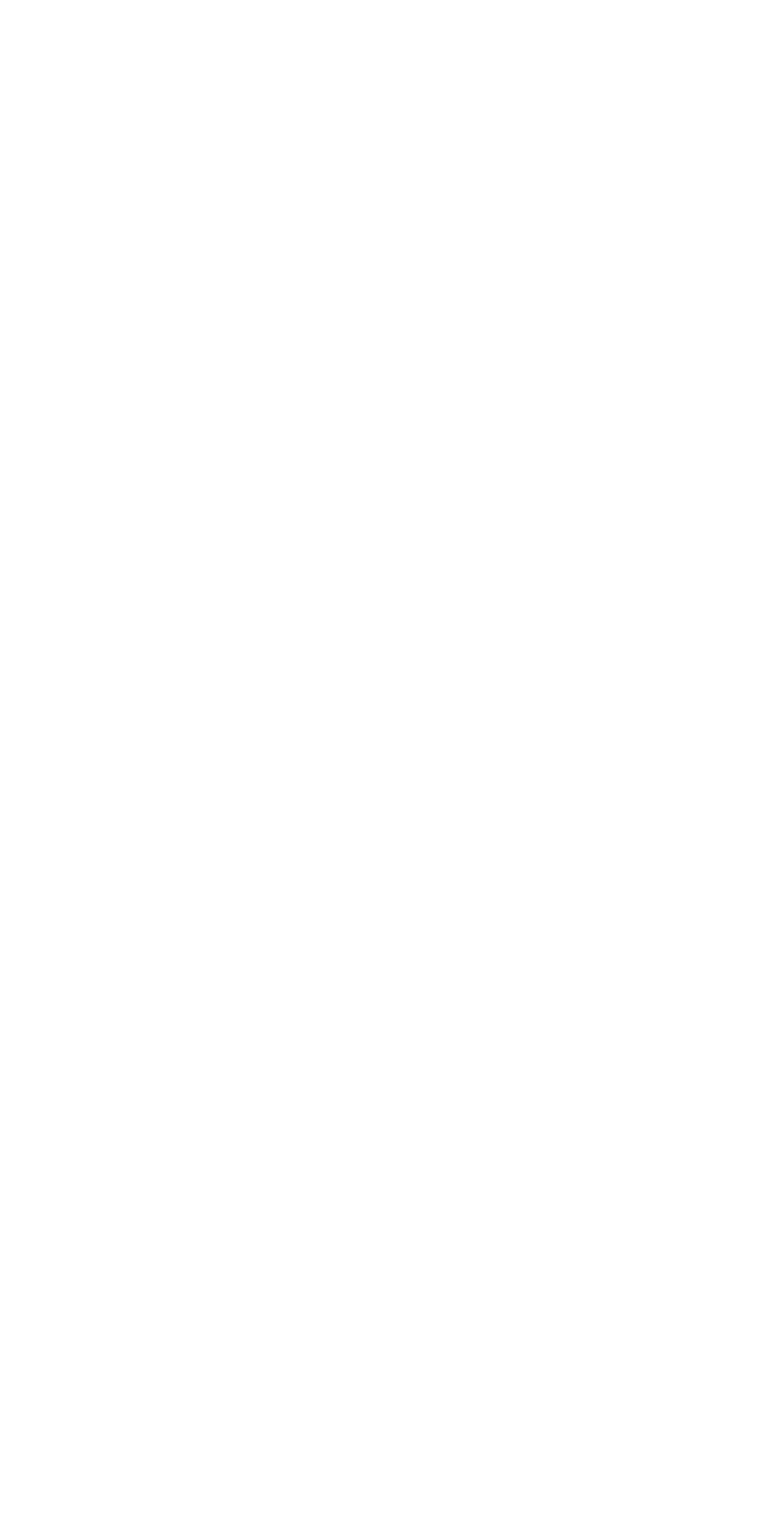
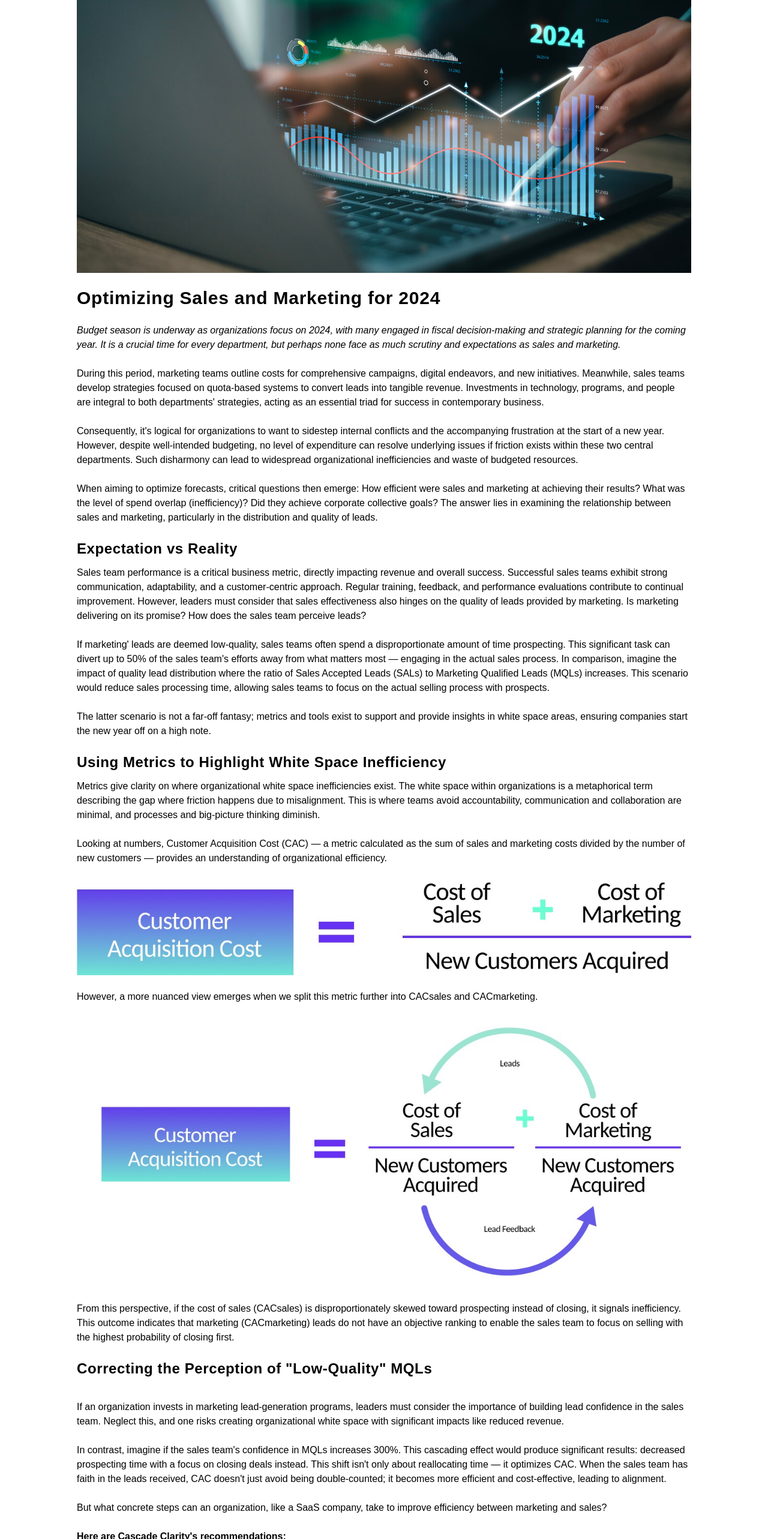
Before and after one commit to SalesBox-EM/cascade, a React (Create React App) app: page /Blog_OptimizingSales in a window 1280 px wide. Before the commit this address had no page. Shown: the part 175-2741 px from the top of the page at 60% size. Before the commit the page ends 800 px from the top, so only its background shows below. Built offline with nearby package versions, Linux system fonts and the light colour scheme.

Commit message:
Latest Blog Added

```diff
--- a/src/Components/Inight.jsx
+++ b/src/Components/Inight.jsx
@@ -2,6 +2,9 @@ import React from 'react'
 import ImageOne from '../Assets/1.jpg.png'
 import ImageTwo from '../Assets/1.jpg (1).png'
 import ImageThree from '../Assets/1.jpg (2).png'
+import ImageFour from '../Assets/optimize_preview.jpg'
+import ImageFive from '../Assets/white_preview 1.png'
+import ImageSix from '../Assets/Navigate_Preview.jpg'
 import { HashLink } from 'react-router-hash-link'
 const Insight = () => {
     return (
@@ -40,9 +43,40 @@ const Insight = () => {
                                 <h5 className='text-xl italic  '>Staying relevant in the ever-changing business landscape requires ongoing innovation and adaptation. Often leveraging the latest ... <HashLink className='hover:text-blue-600 not-italic transition-all duration-100 ease-in' to={'/Blog_EngagedExecs/#head'}>Read More</HashLink> </h5>
                             </div>
                         </div>
-                        {/*
-                        <h5 className='text-xl line-clamp-3'>While tech trends are tipping towards automation, execs must remain present. According to a recent notable study relationships ...</h5>
-                        <a href="/" className='w-full text-end '>Read More</a> */}
+
+                    </div>
+                    <div className='w-full flex flex-col items-start gap-4  max-w-[500px] h-full'>
+                        <img src={ImageFour} alt="Optimizing Sales and Marketing for 2024" />
+                        <div className='w-full flex flex-col justify-between h-full gap-3 '>
+                            <h3 className='text-black text-2xl md:text-3xl mb-3 w-full md:w-2/3'>Optimizing Sales and Marketing for 2024</h3>
+                            <h6>December 13, 2023</h6>
+                            <div className='inline-flex items-baseline flex-wrap '>
+                                <h5 className='text-xl italic  '>Budget season is underway as organizations focus on 2024, with many engaged in fiscal decision-making and strategic planning for the coming year ... <HashLink className='hover:text-blue-600 not-italic transition-all duration-100 ease-in' to={'/Blog_OptimizingSales/#head'}>Read More</HashLink> </h5>
+                            </div>
+                        </div>
+
+                    </div>
+                    <div className='w-full flex flex-col items-start gap-4  max-w-[500px] h-full'>
+                        <img src={ImageFive} alt="White Space Metric®: A Case Study" />
+                        <div className='w-full flex flex-col justify-between h-full gap-3 '>
+                            <h3 className='text-black text-2xl md:text-3xl mb-3 w-full md:w-2/3'>White Space Metric®: A Case Study</h3>
+                            <h6>November 8, 2023</h6>
+                            <div className='inline-flex items-baseline flex-wrap '>
+                                <h5 className='text-xl italic  '>In the consistently changing software sector, the ability to adapt and innovate reigns supreme, meaning minimizing cross-organizational friction ... <HashLink className='hover:text-blue-600 not-italic transition-all duration-100 ease-in' to={'/Blog_EngagedExecs/#head'}>Read More</HashLink> </h5>
+                            </div>
+                        </div>
+
+                    </div>
+                    <div className='w-full flex flex-col items-start gap-4  max-w-[500px] h-full'>
+                        <img src={ImageSix} alt="Navigating Cross-Organizational Challenges: Insights from Senior Leadership in Software" />
+                        <div className='w-full flex flex-col justify-between h-full gap-3 '>
+                            <h3 className='text-black text-2xl md:text-3xl mb-3 w-full '>Navigating Cross-Organizational Challenges: Insights from Senior Leadership in Software</h3>
+                            <h6>September 20, 2023</h6>
+                            <div className='inline-flex items-baseline flex-wrap '>
+                                <h5 className='text-xl italic  '>Modern business tells many tales of organizations that had the potential to succeed but struggled due to the misalignment of internal processes ... <HashLink className='hover:text-blue-600 not-italic transition-all duration-100 ease-in' to={'/Blog_EngagedExecs/#head'}>Read More</HashLink> </h5>
+                            </div>
+                        </div>
+
                     </div>
                 </div>
             </div>
--- a/src/Components/Pages/Blogs.jsx/Optimize.jsx
+++ b/src/Components/Pages/Blogs.jsx/Optimize.jsx
@@ -1,7 +1,7 @@
 import React from 'react'
-import ImageOne from '../../../Assets/BlogImage1.png'
-import ImageTwo from '../../../Assets/1.jpg (1).png'
-import ImageThree from '../../../Assets/1.jpg (2).png'
+import ImageOne from '../../../Assets/optimize_preview.jpg'
+import ImageTwo from '../../../Assets/optimize_chart_1.jpg'
+import ImageThree from '../../../Assets/optimize_chart_2.jpg'
 import NavBar from '../../NavBar'
 import Footer from '../../Footer/Footer'
 import { HashLink } from 'react-router-hash-link'
@@ -14,86 +14,94 @@ const Optimize = () => {
                 <img src={ImageOne} className='xl:w-[80%] max-w-[1061px] w-[95%] mt-[130px]  max-h-[500px]    object-cover     ' alt="" />
 
                 <div className='xl:w-[80%] max-w-[1061px] w-[95%] h-full flex flex-col mt-6 gap-6'>
-                    <h1 className='text-black text-xl md:text-2xl xl:text-3xl 2xl:text-4xl  '>The Invisible Barrier to Business Breakthroughs
+                    <h1 className='text-black text-xl md:text-2xl xl:text-3xl 2xl:text-4xl  '>Optimizing Sales and Marketing for 2024
                     </h1>
-                    <p className='italic'>In today's competitive corporate landscape, consistent breakthroughs are essential for organizations to stay ahead. However, despite abundant talent and resources, many companies encounter obstacles that stifle innovation and hinder growth, such as the silo effect.
+                    <p className='italic'>Budget season is underway as organizations focus on 2024, with many engaged in fiscal decision-making and strategic planning for the coming year. It is a crucial time for every department, but perhaps none face as much scrutiny and expectations as sales and marketing.
                     </p>
-                    <p>Visualize a city with numerous skyscrapers, glittering buildings, and corporate offices, each towering in isolation without connecting bridges or communication. This disconnected urban landscape mirrors an organizational phenomenon more attributable to psychology than any managerial or leadership deficiency — the silo effect.</p>
-                    <p>Essentially, silos are functional departments operating independently within an organization, often with minimal collaboration and obstructed information flow. This fragmentation can cause strategic decision-making to be biased, incomplete, and obscured, leading to business inefficiencies, communication gaps, and all-around frustration due to a lack of organizational cohesion. However, there are measures companies can implement to help prevent silos from negatively impacting daily operations. </p>
+                    <p>During this period, marketing teams outline costs for comprehensive campaigns, digital endeavors, and new initiatives. Meanwhile, sales teams develop strategies focused on quota-based systems to convert leads into tangible revenue. Investments in technology, programs, and people are integral to both departments' strategies, acting as an essential triad for success in contemporary business.</p>
+                    <p>Consequently, it's logical for organizations to want to sidestep internal conflicts and the accompanying frustration at the start of a new year. However, despite well-intended budgeting, no level of expenditure can resolve underlying issues if friction exists within these two central departments. Such disharmony can lead to widespread organizational inefficiencies and waste of budgeted resources.</p>
+                    <p>When aiming to optimize forecasts, critical questions then emerge: How efficient were sales and marketing at achieving their results? What was the level of spend overlap (inefficiency)? Did they achieve corporate collective goals? The answer lies in examining the relationship between sales and marketing, particularly in the distribution and quality of leads.</p>
                     <div>
-                        <h3 className='text-2xl  2xl:text-3xl text-black font-semibold  mb-3'>Silo Struggles</h3>
-                        <p>Silos can arise in even the most well-known brands. If an organization suspects silos within their business, they should act to remove them. A compelling illustration of this is Sony. Despite being a tech giant known for groundbreaking innovations, Sony has encountered the silo effect numerous times, hindering synergies across its diverse business units</p>
+                        <h3 className='text-2xl  2xl:text-3xl text-black font-semibold  mb-3'>Expectation vs Reality</h3>
+                        <p>Sales team performance is a critical business metric, directly impacting revenue and overall success. Successful sales teams exhibit strong communication, adaptability, and a customer-centric approach. Regular training, feedback, and performance evaluations contribute to continual improvement. However, leaders must consider that sales effectiveness also hinges on the quality of leads provided by marketing. Is marketing delivering on its promise? How does the sales team perceive leads? </p>
                     </div>
-                    <p>One such example of Sony's initial hesitation to embrace change features in a 2015 book, <a href="https://www.theguardian.com/books/2015/oct/17/the-silo-effect-why-putting-everything-in-its-place-isnt-such-a-bright-idea-gillian-tett-review" target="_blank" rel="noopener noreferrer" className='text-base text-blue-600 underline hover:text-blue-800 ease-in transition-all duration-100'>The Silo Effect</a>, by Gillian Tett — a read that today’s modern businesses should refer back to. In it, Tett describes how Sony's successful PlayStation department guarded its independence as the new CEO, Howard Stringer, attempted to break down barriers by tackling silos head-on. Unfortunately, the company missed the mark on significant shifts in tech due to this.
+                    <p>If marketing' leads are deemed low-quality, sales teams often spend a disproportionate amount of time prospecting. This significant task can divert up to 50% of the sales team's efforts away from what matters most — engaging in the actual sales process. In comparison, imagine the impact of quality lead distribution where the ratio of Sales Accepted Leads (SALs) to Marketing Qualified Leads (MQLs) increases. This scenario would reduce sales processing time, allowing sales teams to focus on the actual selling process with prospects.  </p>
+                    <p>
+                        The latter scenario is not a far-off fantasy; metrics and tools exist to support and provide insights in white space areas, ensuring companies start the new year off on a high note.
                     </p>
                     <div>
-                        <h3 className='text-2xl  2xl:text-3xl text-black font-semibold  mb-3'>Toxic Implications</h3>
+                        <h3 className='text-2xl  2xl:text-3xl text-black font-semibold  mb-3'>Using Metrics to Highlight White Space Inefficiency</h3>
                         <p>
-                            The silo effect is not only a structural issue; it can have far-reaching consequences, like hindering an organization's potential. Silos typically foster an environment where departments focus on their own objectives, leading to a lack of shared vision and goals. Information hoarding, minimal transparency, and fierce competition are common within siloed organizations, leading to a toxic working environment.
+                            Metrics give clarity on where organizational white space inefficiencies exist. The white space within organizations is a metaphorical term describing the gap where friction happens due to misalignment. This is where teams avoid accountability, communication and collaboration are minimal, and processes and big-picture thinking diminish.
                         </p>
                     </div>
-                    <p>Further, silos could also impact <a href="https://www.we-worldwide.com/blog/posts/break-down-silos-to-advance-sustainability" target="_blank" rel="noopener noreferrer" className='text-base text-blue-600 underline hover:text-blue-800 ease-in transition-all duration-100'>sustainability initiatives</a>, for example, with brands needing a holistic approach to implement projects company-wide. In other words, an organization's ability to adapt and evolve within the market context decreases with silos.
+                    <p>Looking at numbers, Customer Acquisition Cost (CAC) — a metric calculated as the sum of sales and marketing costs divided by the number of new customers — provides an understanding of organizational efficiency.
                     </p>
-                    <div>
-                        <h3 className='text-2xl  2xl:text-3xl text-black font-semibold  mb-3'>Breaking Through Barriers
-                        </h3>
-                        <p>
-                            Breaking down silos is a crucial step toward achieving business breakthroughs. However, all is not lost; there are ways to de-silo organizations by cultivating a culture of collaboration and shared purpose. Here are some key approaches to empower companies in their battle to conquer the silo effect:
-                        </p>
+                    <img src={ImageTwo} alt="Customer Acquisition Cost" />
+                    <p>However, a more nuanced view emerges when we split this metric further into CACsales and CACmarketing.</p>
+                    <img src={ImageThree} alt="CACsales plus CACmarketing." />
+                    <p>
+                        From this perspective, if the cost of sales (CACsales) is disproportionately skewed toward prospecting instead of closing, it signals inefficiency. This outcome indicates that marketing (CACmarketing) leads do not have an objective ranking to enable the sales team to focus on selling with the highest probability of closing first.
+                    </p>
+                    <h3 className='text-2xl  2xl:text-3xl text-black font-semibold  mb-3'>Correcting the Perception of "Low-Quality" MQLs </h3>
+                    <p>
+                        If an organization invests in marketing lead-generation programs, leaders must consider the importance of building lead confidence in the sales team. Neglect this, and one risks creating organizational white space with significant impacts like reduced revenue.
+                    </p>
+                    <p>
+                        In contrast, imagine if the sales team's confidence in MQLs increases 300%. This cascading effect would produce significant results: decreased prospecting time with a focus on closing deals instead. This shift isn't only about reallocating time — it optimizes CAC. When the sales team has faith in the leads received, CAC doesn't just avoid being double-counted; it becomes more efficient and cost-effective, leading to alignment.
+                    </p>
+                    <p>
+                        But what concrete steps can an organization, like a SaaS company, take to improve efficiency between marketing and sales?
+                    </p>
+                    <p className='font-semibold'>
+                        Here are Cascade Clarity's recommendations:
+                    </p>
+                    <p className='font-semibold'>
+                        UnCover and Chronicle All of Marketing's Lead-Generating Sequences
+                    </p>
+                    <p>
+                        The first step involves exploring the myriad channels of marketing lead generation. Understanding the nuances of intent signal mechanisms and metrics, analyzing social media interactions, copy and content visitations, outreach sequences and response metrics, and seminar participation is just the beginning. An organization must get a holistic view of all marketing endeavors.
+                    </p>
+                    <p className='font-semibold'>
+                        Construct and Cultivate an Appropriate Attribution Modeling Scheme for Lead Scoring/Ranking
+                    </p>
+                    <p>
+                        Given the diverse challenges of marketing lead generation, the task here can be immense. However, addressing these is critical. Establishing an objective Marketing Lead Ranking (MLR) system is imperative for sales teams to develop confidence in the leads they receive.
+                    </p>
+                    <p className='font-semibold'>
+                        InCorporate Sales Feedback into the Attribution Model
+                    </p>
+                    <p>
+                        Feedback is critical for model tuning. Sales teams must be incentivized to provide input, ensuring both departments become more efficient.
+                    </p>
+                    <p className='font-semibold'>
+                        EnCourage Efficiency and Improvement for Continuity Through Active Monitoring
+                    </p>
+                    <p>
+                        This step isn't a one-time fix but a continuous process. Active monitoring and managing of an organization's approach to this process is essential to ensuring the sales and marketing teams continue to evolve and adapt, enhancing their collective success.
+                    </p>
+                    <h3 className='text-2xl  2xl:text-3xl text-black font-semibold  mb-3'>Clarity for 2024  </h3>
+                    <p>
 
-                    </div>
-                    <div>
-                        <h5 className='text-zinc-800 text-lg font-semibold  xl:text-xl 2xl:text-2xl mb-1'>Cultivate Collaboration
-                        </h5>
-                        <p>
-                            Leadership must nurture a collaborative environment that promotes open communication and knowledge sharing. By celebrating individual and collective achievements and encouraging cooperation, teams become more motivated to work together towards shared objectives.
-                        </p>
-                    </div>
-                    <div>
-                        <h5 className='text-zinc-800 text-lg font-semibold  xl:text-xl 2xl:text-2xl mb-1'>Embrace Cross-Functional Teams
-                        </h5>
-                        <p>
-                            Creating <a href="https://www.forbes.com/advisor/business/cross-functional-teams/" target="_blank" rel="noopener noreferrer" className='text-base text-blue-600 underline hover:text-blue-800 ease-in transition-all duration-100'>cross-functional teams</a>  across different departments facilitates interdepartmental understanding and collaboration. Such groups enable diverse perspectives and expertise, fostering innovative solutions to complex challenges.
+                        A recent Gartner  <a href="https://emtemp.gcom.cloud/ngw/globalassets/en/sales-service/documents/trends/seller_of_the_future_ebook.pdf" target="_blank" rel="noopener noreferrer" className='text-base text-blue-600 underline hover:text-blue-800 ease-in transition-all duration-100'>
+                            study
+                        </a> suggests that as much as 55% of SaaS spend is wasted. Sales prospecting accounts for up to 15% of total time spent, while sales planning can consume an additional 14% of allocated time. Therefore, improving MQL perceived quality can reduce these numbers significantly, allowing sales to focus on working deals through the funnel to close. Critical to objective lead scoring/ranking for marketing leads is the effective deployment of appropriate attribute modeling with the sales team's feedback for model tuning.
+                    </p>
+                    <p>
+                        However, it is crucial to note that wasted spend often results from numerous challenges requiring cross-functional alignment and increased visibility to be solved effectively. By analyzing the breakdown of sales and marketing spend, especially on marketing lead generation activities, and assessing how much time the sales team spends on prospecting and planning, organizations can identify opportunities for greater efficiencies in achieving revenue targets.
+                    </p>
+                    <p>
+                        The journey towards bridging the gap between sales and marketing — or plugging the white space — involves strategic alignment, continuous, constructive feedback, and adaptive improvement. Achieving organizational harmony and optimizing financial forecasts means creating a symbiotic relationship where both teams align on individual goals and collective missions, driving a company forward.
+                    </p>
+                    <p className='italic mb-10'>
+                        Cascade Clarity's purpose is clear: to create #OrganizationalHarmony. Through a top-down approach, we enable the successful implementation and monitoring of corporate goals as they cascade through organizations. Let's connect to discuss your needs.
+                    </p>
 
-                        </p>
-                    </div>
-                    <div>
-                        <h5 className='text-zinc-800 text-lg font-semibold  xl:text-xl 2xl:text-2xl mb-1'>Aligning Objectives
-                        </h5>
-                        <p>
-                            Team incentives must align with an organization's overarching goals. However, when silos exist, these can erode. Encouraging and rewarding shared value alignment and measures reinforces the importance of a united vision.
-
-                        </p>
-                    </div>
-                    <div className=''>
-                        <h5 className='text-zinc-800 text-lg font-semibold  xl:text-xl 2xl:text-2xl mb-1'>Communication is Essential
-                        </h5>
-                        <p>
-                            Robust communication channels are vital to ensuring a free flow of organizational information. Regular town hall meetings, team huddles, and digital collaboration tools facilitate transparent communication, enabling swift decision-making. However, leaders must manage this effectively to foster productivity.
-                        </p>
-                    </div>
-                    <div>
-                        <h3 className='text-xl  2xl:text-2xl text-black font-semibold  mb-3'>The Role of Leadership: A Top-Down Approach
-                        </h3>
-                        <p>
-                            The silo effect may be invisible, but its impact on organizational growth is undeniable. C-suite executives and business leaders play a critical role in removing such silos. Executives must lead by example, demonstrating the value of collaboration and breaking down barriers. For many organizations, an outsider's perspective may also be required to identify and eliminate silos properly.
-                        </p>
-                        <p className='mt-1'>This approach also includes leadership's active involvement through a top-down approach to implementing supporting systems and processes. A commitment to the process sets the tone for a cohesive and agile organization.
-                        </p>
-                    </div>
-                    <div className='mb-10 italic'>
-                        <h3 className='text-xl  2xl:text-2xl text-black font-semibold  mb-1'>Need support?
-                        </h3>
-                        <p>
-
-                            At Cascade Clarity, we recognize the critical role of breaking down barriers like the silo effect on a business's ability to reach its full potential. <HashLink className='text-base text-blue-600 underline hover:text-blue-800 ease-in transition-all duration-100' to={'/Connect/#homeConnect'}>Connect</HashLink> with us to find out more.
-                        </p>
-                    </div>
                 </div>
 
             </div>
             <Footer />
-        </div>
+        </div >
     )
 }
 
--- a/src/index.js
+++ b/src/index.js
@@ -15,6 +15,7 @@ import Leadership from './Components/Pages/Blogs.jsx/Leadership';
 import Execs from './Components/Pages/Blogs.jsx/Execs';
 import OurTeam from './Components/Pages/OurTeam';
 import LinkedIn from './Components/Pages/LinkedIn';
+import Optimize from './Components/Pages/Blogs.jsx/Optimize';
 // TODO: Add SDKs for Firebase products that you want to use
 // https://firebase.google.com/docs/web/setup#available-libraries
 
@@ -80,6 +81,10 @@ root.render(
 					element={<Execs />}
 				/>
 				<Route
+					path='/Blog_OptimizingSales'
+					element={<Optimize />}
+				/>
+				<Route
 					path='/Leadership'
 					element={<OurTeam />}
 				/>
```
Also changed, not shown: 1 other file (tests, documents, lock files or other folders).
